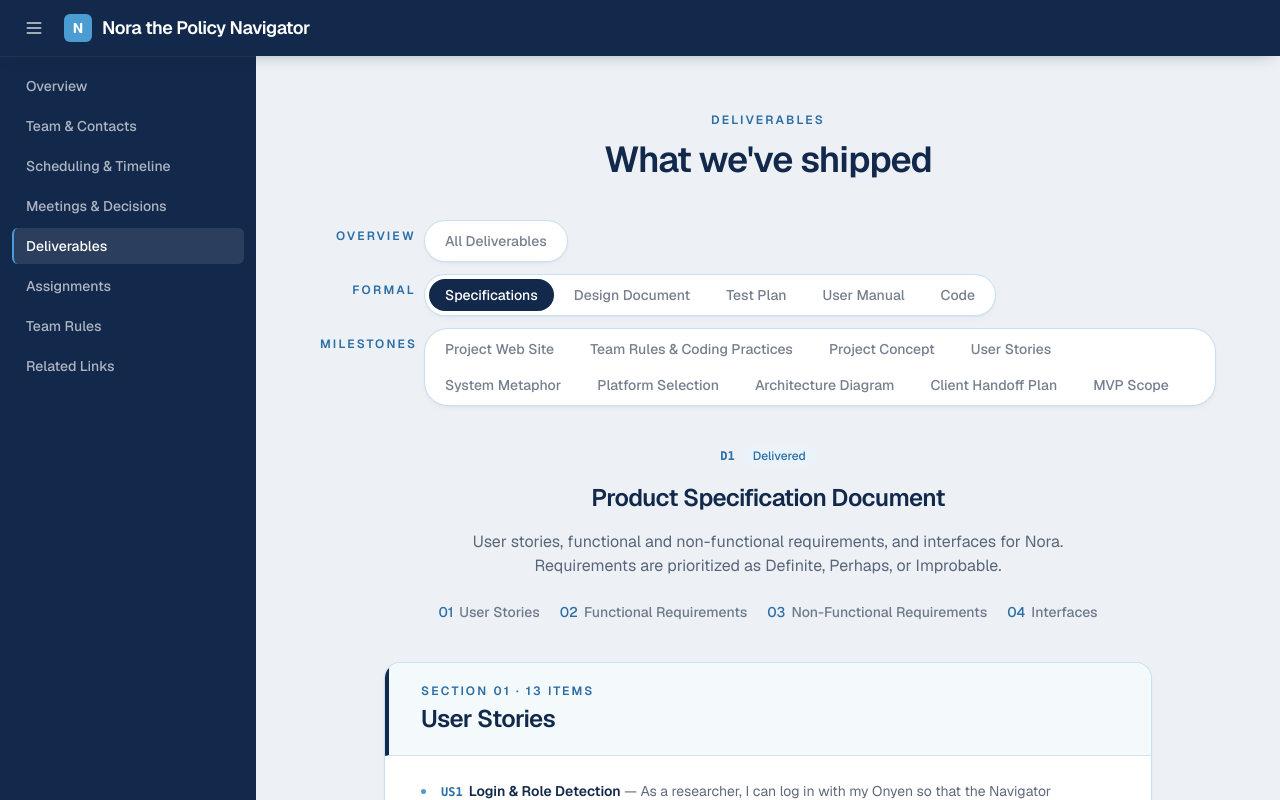
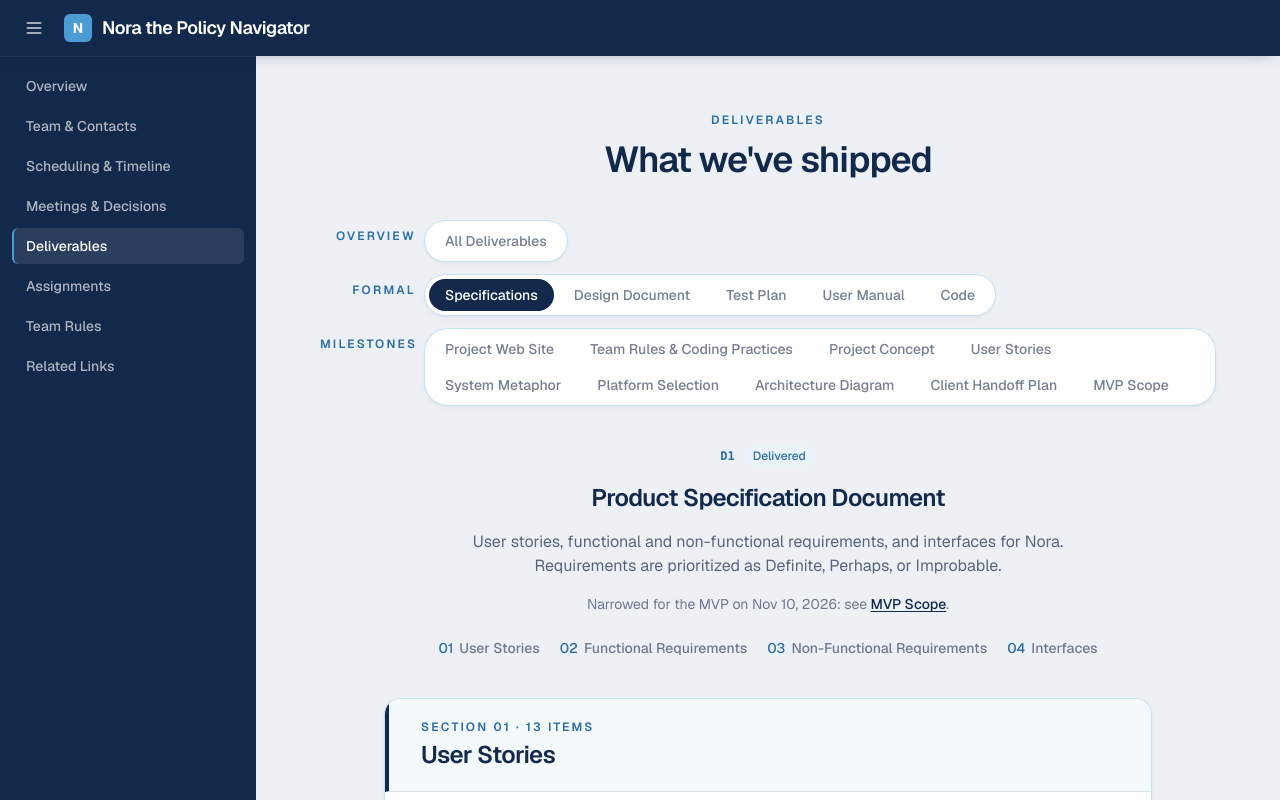
Before and after one commit to antonsun6/Research-Policy-Navigator-Website, a Next.js app: page /deliverables/product-specification in a window 1280 px wide. Shown: the top 800 px of the page. Built offline with nearby package versions, Linux system fonts and the light colour scheme.

Commit message:
Link the D1 specification to the MVP Scope page

```diff
--- a/app/deliverables/product-specification/page.tsx
+++ b/app/deliverables/product-specification/page.tsx
@@ -1,3 +1,4 @@
+import Link from "next/link";
 import { SPEC_SECTIONS, type Priority } from "./spec";
 
 const PRIORITY_DOTS: Record<Priority, string> = {
@@ -25,6 +26,16 @@ export default function ProductSpecificationPage() {
           User stories, functional and non-functional requirements, and
           interfaces for Nora. Requirements are
           prioritized as Definite, Perhaps, or Improbable.
+        </p>
+        <p className="text-sm text-[var(--foreground)]/60">
+          Narrowed for the MVP on Nov 10, 2026: see{" "}
+          <Link
+            href="/deliverables/mvp"
+            className="font-medium text-[var(--navy)] underline underline-offset-2"
+          >
+            MVP Scope
+          </Link>
+          .
         </p>
 
         <nav className="mt-2 flex flex-wrap justify-center gap-x-5 gap-y-2 text-sm">
```
